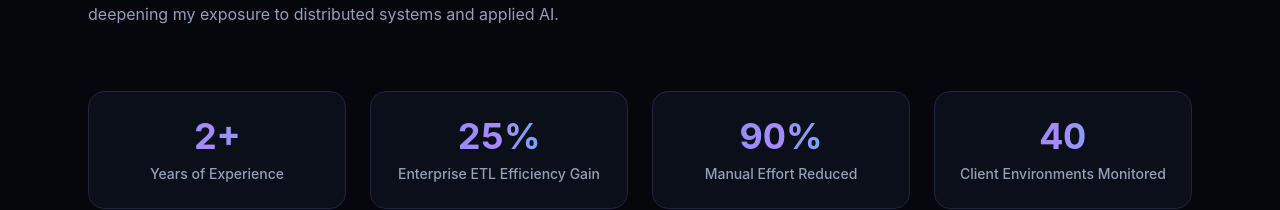
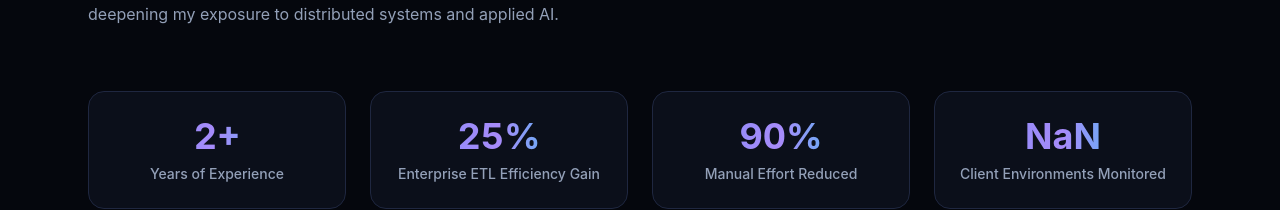
Before and after one commit to Kushagra200402/kushagra-portfolio, a Next.js app: page / in a window 1280 px wide. Shown: the part 1588-1798 px from the top of the page. Built offline with nearby package versions, Linux system fonts and the light colour scheme; no server answers.

Commit message:
Update about

```diff
--- a/components/About.tsx
+++ b/components/About.tsx
@@ -45,7 +45,10 @@ export default function About() {
             <Reveal key={s.label} delay={0.1 + i * 0.08}>
               <div className="rounded-2xl border border-border bg-surface p-6 text-center">
                 <p className="font-display text-3xl font-bold gradient-text sm:text-4xl">
-                  <AnimatedCounter value={s.value} suffix={s.suffix} />
+                  <AnimatedCounter
+                    value={typeof s.value === "number" ? s.value : Number(s.value)}
+                    suffix={s.suffix}
+                  />
                 </p>
                 <p className="mt-2 text-xs font-medium text-muted sm:text-sm">{s.label}</p>
               </div>
```
